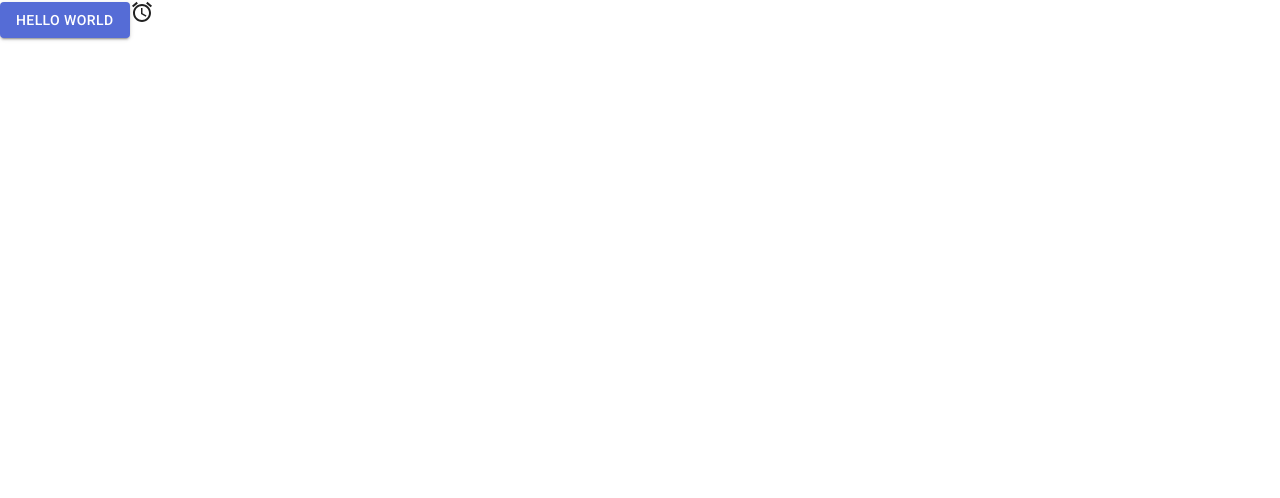
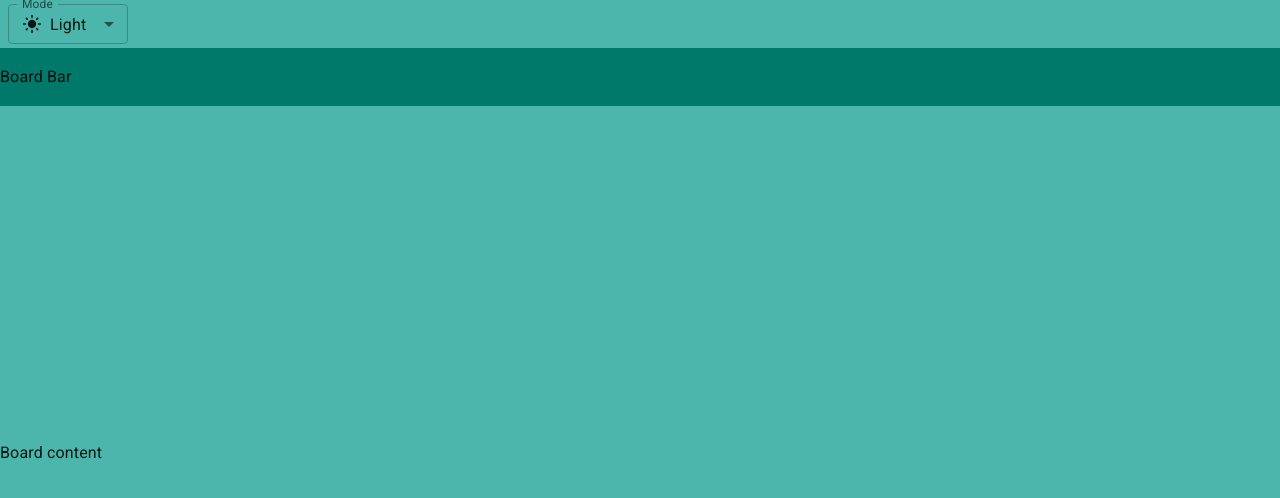
Before and after one commit to Johnx69/Trello, a React (Vite) app in the folder frontend/: page / in a window 1280 px wide. Shown: the top 498 px of the page. Built offline with nearby package versions, Linux system fonts and the light colour scheme.

Commit message:
code layout

```diff
--- a/frontend/index.html
+++ b/frontend/index.html
@@ -5,7 +5,7 @@
   <meta charset="UTF-8" />
   <link rel="icon" type="image/svg+xml" href="/vite.svg" />
   <meta name="viewport" content="width=device-width, initial-scale=1.0" />
-  <title>Vite + React</title>
+  <title>Trello</title>
   <link rel="stylesheet" href="https://fonts.googleapis.com/css2?family=Roboto:wght@300;400;500;600;700&display=swap" />
 </head>
 
--- a/frontend/src/App.jsx
+++ b/frontend/src/App.jsx
@@ -1,11 +1,97 @@
-import Button from "@mui/material/Button";
-import { AccessAlarm } from "@mui/icons-material";
+import { useColorScheme } from "@mui/material/styles";
+import InputLabel from "@mui/material/InputLabel";
+import MenuItem from "@mui/material/MenuItem";
+import FormControl from "@mui/material/FormControl";
+import Select from "@mui/material/Select";
+
+import LightModeIcon from "@mui/icons-material/LightMode";
+import DarkModeOutlinedIcon from "@mui/icons-material/DarkModeOutlined";
+import SettingsBrightnessIcon from "@mui/icons-material/SettingsBrightness";
+import { Container, Box } from "@mui/material";
+
+function ModeSelect() {
+    const { mode, setMode } = useColorScheme();
+    const handleChange = (event) => {
+        const selectedMode = event.target.value;
+        console.log(selectedMode);
+        setMode(selectedMode);
+        // setAge(event.target.value);
+    };
+    return (
+        <div>
+            <FormControl sx={{ m: 1, minWidth: 120 }} size="small">
+                <InputLabel id="label-select-dark-light-mode">Mode</InputLabel>
+                <Select
+                    labelId="label-select-dark-light-mode"
+                    id="select-dark-light-mode"
+                    value={mode}
+                    label="Mode"
+                    onChange={handleChange}
+                >
+                    <MenuItem value="light">
+                        <div
+                            style={{
+                                display: "flex",
+                                alignItems: "center",
+                                gap: "8px",
+                            }}
+                        >
+                            <LightModeIcon fontSize="small" />
+                            Light
+                        </div>
+                    </MenuItem>
+                    <MenuItem value="dark">
+                        <DarkModeOutlinedIcon />
+                        Dark
+                    </MenuItem>
+                    <MenuItem value="system">
+                        <SettingsBrightnessIcon />
+                        System
+                    </MenuItem>
+                </Select>
+            </FormControl>
+        </div>
+    );
+}
+
 function App() {
     return (
-        <>
-            <Button variant="contained">Hello world</Button>
-            <AccessAlarm />
-        </>
+        <Container disableGutters maxWidth={false} sx={{ height: "100vh" }}>
+            <Box
+                sx={{
+                    backgroundColor: "primary.light",
+                    width: "100%",
+                    height: (theme) => theme.trelloCustom.appBarHeight,
+                    display: "flex",
+                    alignItems: "center",
+                }}
+            >
+                <ModeSelect />
+            </Box>
+            <Box
+                sx={{
+                    backgroundColor: "primary.dark",
+                    width: "100%",
+                    height: (theme) => theme.trelloCustom.boardBarHeight,
+                    display: "flex",
+                    alignItems: "center",
+                }}
+            >
+                Board Bar
+            </Box>
+            <Box
+                sx={{
+                    backgroundColor: "primary.light",
+                    width: "100%",
+                    height: (theme) =>
+                        `calc(100vh - ${theme.trelloCustom.appBarHeight} - ${theme.trelloCustom.boardBarHeight})`,
+                    display: "flex",
+                    alignItems: "center",
+                }}
+            >
+                Board content
+            </Box>
+        </Container>
     );
 }
 
--- a/frontend/src/main.jsx
+++ b/frontend/src/main.jsx
@@ -3,13 +3,13 @@ import ReactDOM from "react-dom/client";
 import App from "./App.jsx";
 import CssBaseline from "@mui/material/CssBaseline";
 import theme from "./theme.js";
-import { ThemeProvider } from "@mui/material/styles";
 
+import { Experimental_CssVarsProvider as CssVarsProvider } from "@mui/material/styles";
 ReactDOM.createRoot(document.getElementById("root")).render(
     <React.StrictMode>
-        <ThemeProvider theme={theme}>
+        <CssVarsProvider theme={theme}>
             <CssBaseline />
             <App />
-        </ThemeProvider>
+        </CssVarsProvider>
     </React.StrictMode>
 );
--- a/frontend/src/theme.js
+++ b/frontend/src/theme.js
@@ -1,19 +1,27 @@
-import { createTheme } from "@mui/material/styles";
-import { red } from "@mui/material/colors";
+import { experimental_extendTheme as extendTheme } from "@mui/material/styles";
+import { cyan, deepOrange, orange, teal } from "@mui/material/colors";
 
 // Create a theme instance.
-const theme = createTheme({
-    palette: {
-        primary: {
-            main: "#556cd6",
+const theme = extendTheme({
+    trelloCustom: {
+        appBarHeight: "48px",
+        boardBarHeight: "58px",
+    },
+    colorSchemes: {
+        light: {
+            palette: {
+                primary: teal,
+                secondary: deepOrange,
+            },
         },
-        secondary: {
-            main: "#19857b",
-        },
-        error: {
-            main: red.A400,
+        dark: {
+            palette: {
+                primary: cyan,
+                secondary: orange,
+            },
         },
     },
+    // ...other properties
 });
 
 export default theme;
```
